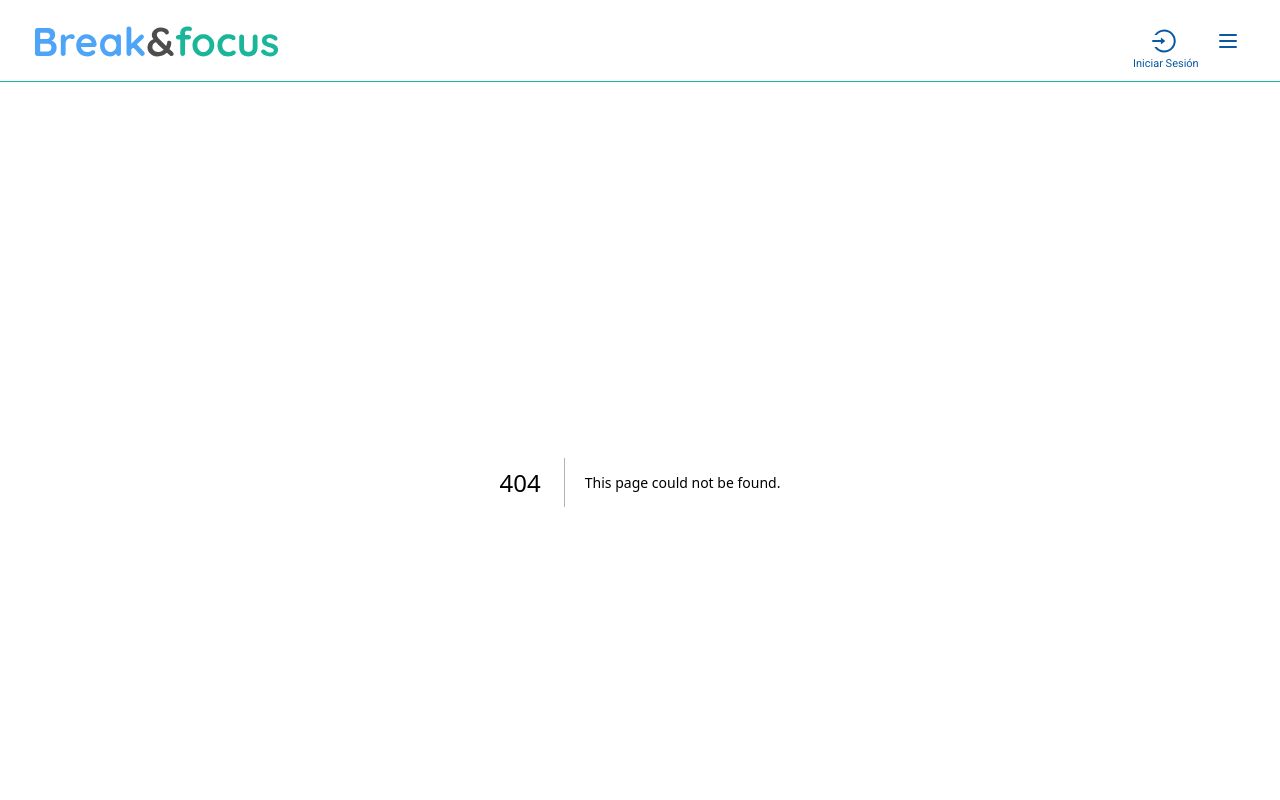
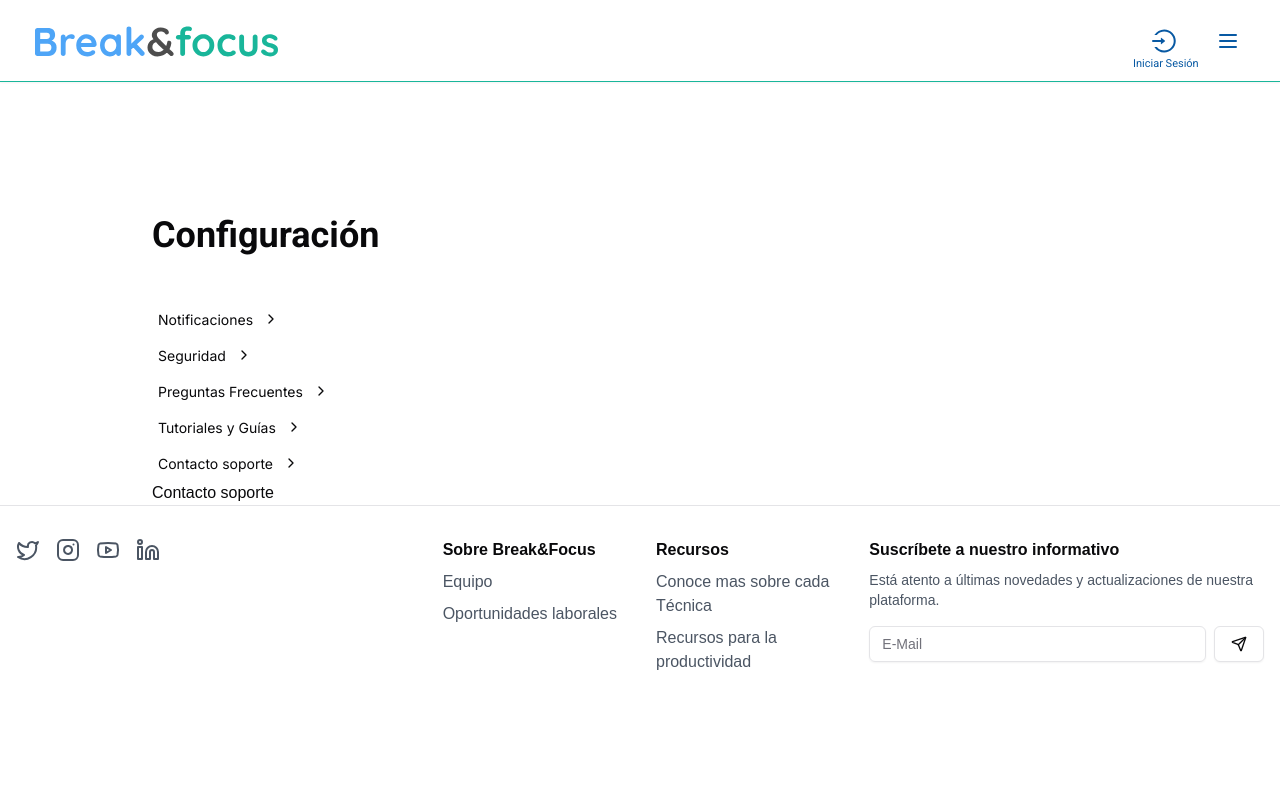
Before and after one commit to No-Country-simulation/s18-09-m-node-react, a Next.js app in the folder frontend/: page /settings/contact-support in a window 1280 px wide. Before the commit this address had no page. Shown: the top 800 px of the page. Built offline with nearby package versions, Linux system fonts and the light colour scheme.

Commit message:
feat: add Settings and Profile Pages

```diff
--- /dev/null
+++ b/frontend/src/app/profile/configuration-preferences/page.tsx
@@ -0,0 +1,28 @@
+import { Dashboard } from "@/components/ui/dashboard/Dashboard";
+
+const ConfigPreferences: React.FC = () => {
+  const items = [
+    {
+      value: "Información Personal",
+      href: "/profile/information",
+      selected: false,
+    },
+    {
+      value: "Preferencias de configuración",
+      href: "/profile/configuration-preferences",
+      selected: true,
+    },
+    {
+      value: "Historial de uso",
+      href: "/profile/usage-history",
+      selected: false,
+    },
+  ];
+  return (
+    <Dashboard title="Perfil" items={items}>
+      <h1>Preferencias de configuración</h1>
+    </Dashboard>
+  );
+};
+
+export default ConfigPreferences;
--- /dev/null
+++ b/frontend/src/app/profile/information/page.tsx
@@ -0,0 +1,28 @@
+import { Dashboard } from "@/components/ui/dashboard/Dashboard";
+
+const ProfileInformation: React.FC = () => {
+  const items = [
+    {
+      value: "Información Personal",
+      href: "/profile/information",
+      selected: true,
+    },
+    {
+      value: "Preferencias de configuración",
+      href: "/profile/configuration-preferences",
+      selected: false,
+    },
+    {
+      value: "Historial de uso",
+      href: "/profile/usage-history",
+      selected: false,
+    },
+  ];
+  return (
+    <Dashboard title="Perfil" items={items}>
+      <h1>Información Personal</h1>
+    </Dashboard>
+  );
+};
+
+export default ProfileInformation;
--- /dev/null
+++ b/frontend/src/app/profile/page.tsx
@@ -0,0 +1,24 @@
+import { Dashboard } from "@/components/ui/dashboard/Dashboard";
+
+const Profile: React.FC = () => {
+  const items = [
+    {
+      value: "Información Personal",
+      href: "/profile/information",
+      selected: false,
+    },
+    {
+      value: "Preferencias de configuración",
+      href: "/profile/configuration-preferences",
+      selected: false,
+    },
+    {
+      value: "Historial de uso",
+      href: "/profile/usage-history",
+      selected: false,
+    },
+  ];
+  return <Dashboard title="Perfil" items={items}></Dashboard>;
+};
+
+export default Profile;
--- /dev/null
+++ b/frontend/src/app/profile/usage-history/page.tsx
@@ -0,0 +1,28 @@
+import { Dashboard } from "@/components/ui/dashboard/Dashboard";
+
+const UsageHistory: React.FC = () => {
+  const items = [
+    {
+      value: "Información Personal",
+      href: "/profile/information",
+      selected: false,
+    },
+    {
+      value: "Preferencias de configuración",
+      href: "/profile/configuration-preferences",
+      selected: false,
+    },
+    {
+      value: "Historial de uso",
+      href: "/profile/usage-history",
+      selected: true,
+    },
+  ];
+  return (
+    <Dashboard title="Perfil" items={items}>
+      <h1>Historial de uso</h1>
+    </Dashboard>
+  );
+};
+
+export default UsageHistory;
--- /dev/null
+++ b/frontend/src/app/settings/contact-support/page.tsx
@@ -0,0 +1,34 @@
+import { Dashboard } from "@/components/ui/dashboard/Dashboard";
+
+const Settings: React.FC = () => {
+  const items = [
+    {
+      value: "Notificaciones",
+      href: "/settings/notifications",
+      selected: false,
+    },
+    {
+      value: "Seguridad",
+      href: "/settings/security",
+      selected: false,
+    },
+    { value: "Preguntas Frecuentes", href: "/settings/faq", selected: false },
+    {
+      value: "Tutoriales y Guías",
+      href: "/settings/tutorials-and-guides",
+      selected: false,
+    },
+    {
+      value: "Contacto soporte",
+      href: "/settings/contact-support",
+      selected: true,
+    },
+  ];
+  return (
+    <Dashboard title="Configuración" items={items}>
+      <h1>Contacto soporte</h1>
+    </Dashboard>
+  );
+};
+
+export default Settings;
--- /dev/null
+++ b/frontend/src/app/settings/faq/page.tsx
@@ -0,0 +1,34 @@
+import { Dashboard } from "@/components/ui/dashboard/Dashboard";
+
+const FAQ: React.FC = () => {
+  const items = [
+    {
+      value: "Notificaciones",
+      href: "/settings/notifications",
+      selected: false,
+    },
+    {
+      value: "Seguridad",
+      href: "/settings/security",
+      selected: false,
+    },
+    { value: "Preguntas Frecuentes", href: "/settings/faq", selected: true },
+    {
+      value: "Tutoriales y Guías",
+      href: "/settings/tutorials-and-guides",
+      selected: false,
+    },
+    {
+      value: "Contacto soporte",
+      href: "/settings/contact-support",
+      selected: false,
+    },
+  ];
+  return (
+    <Dashboard title="Configuración" items={items}>
+      <h1>Preguntas Frecuentes</h1>
+    </Dashboard>
+  );
+};
+
+export default FAQ;
--- /dev/null
+++ b/frontend/src/app/settings/notifications/page.tsx
@@ -0,0 +1,34 @@
+import { Dashboard } from "@/components/ui/dashboard/Dashboard";
+
+const Notifications: React.FC = () => {
+  const items = [
+    {
+      value: "Notificaciones",
+      href: "/settings/notifications",
+      selected: true,
+    },
+    {
+      value: "Seguridad",
+      href: "/settings/security",
+      selected: false,
+    },
+    { value: "Preguntas Frecuentes", href: "/settings/faq", selected: false },
+    {
+      value: "Tutoriales y Guías",
+      href: "/settings/tutorials-and-guides",
+      selected: false,
+    },
+    {
+      value: "Contacto soporte",
+      href: "/settings/contact-support",
+      selected: false,
+    },
+  ];
+  return (
+    <Dashboard title="Configuración" items={items}>
+      <h1>Notificaciones</h1>
+    </Dashboard>
+  );
+};
+
+export default Notifications;
--- /dev/null
+++ b/frontend/src/app/settings/page.tsx
@@ -0,0 +1,30 @@
+import { Dashboard } from "@/components/ui/dashboard/Dashboard";
+
+const Settings: React.FC = () => {
+  const items = [
+    {
+      value: "Notificaciones",
+      href: "/settings/notifications",
+      selected: false,
+    },
+    {
+      value: "Seguridad",
+      href: "/settings/security",
+      selected: false,
+    },
+    { value: "Preguntas Frecuentes", href: "/settings/faq", selected: false },
+    {
+      value: "Tutoriales y Guías",
+      href: "/settings/tutorials-and-guides",
+      selected: false,
+    },
+    {
+      value: "Contacto soporte",
+      href: "/settings/contact-support",
+      selected: false,
+    },
+  ];
+  return <Dashboard title="Configuración" items={items}></Dashboard>;
+};
+
+export default Settings;
--- /dev/null
+++ b/frontend/src/app/settings/security/page.tsx
@@ -0,0 +1,34 @@
+import { Dashboard } from "@/components/ui/dashboard/Dashboard";
+
+const Security: React.FC = () => {
+  const items = [
+    {
+      value: "Notificaciones",
+      href: "/settings/notifications",
+      selected: false,
+    },
+    {
+      value: "Seguridad",
+      href: "/settings/security",
+      selected: true,
+    },
+    { value: "Preguntas Frecuentes", href: "/settings/faq", selected: false },
+    {
+      value: "Tutoriales y Guías",
+      href: "/settings/tutorials-and-guides",
+      selected: false,
+    },
+    {
+      value: "Contacto soporte",
+      href: "/settings/contact-support",
+      selected: false,
+    },
+  ];
+  return (
+    <Dashboard title="Configuración" items={items}>
+      <h1>Seguridad</h1>
+    </Dashboard>
+  );
+};
+
+export default Security;
--- /dev/null
+++ b/frontend/src/app/settings/tutorials-and-guides/page.tsx
@@ -0,0 +1,34 @@
+import { Dashboard } from "@/components/ui/dashboard/Dashboard";
+
+const TutorialsAndGuides: React.FC = () => {
+  const items = [
+    {
+      value: "Notificaciones",
+      href: "/settings/notifications",
+      selected: false,
+    },
+    {
+      value: "Seguridad",
+      href: "/settings/security",
+      selected: false,
+    },
+    { value: "Preguntas Frecuentes", href: "/settings/faq", selected: false },
+    {
+      value: "Tutoriales y Guías",
+      href: "/settings/tutorials-and-guides",
+      selected: true,
+    },
+    {
+      value: "Contacto soporte",
+      href: "/settings/contact-support",
+      selected: false,
+    },
+  ];
+  return (
+    <Dashboard title="Configuración" items={items}>
+      <h1>Tutoriales y Guías</h1>
+    </Dashboard>
+  );
+};
+
+export default TutorialsAndGuides;
--- a/frontend/src/app/statistics/page.tsx
+++ b/frontend/src/app/statistics/page.tsx
@@ -17,9 +17,5 @@ export default function StatisticsPage() {
     { value: "Exportar datos", href: "/statistics/export", selected: false },
   ];
 
-  return (
-    <Dashboard title="Estadísticas" items={items}>
-      <h1>Hola</h1>
-    </Dashboard>
-  );
+  return <Dashboard title="Estadísticas" items={items}></Dashboard>;
 }
```
